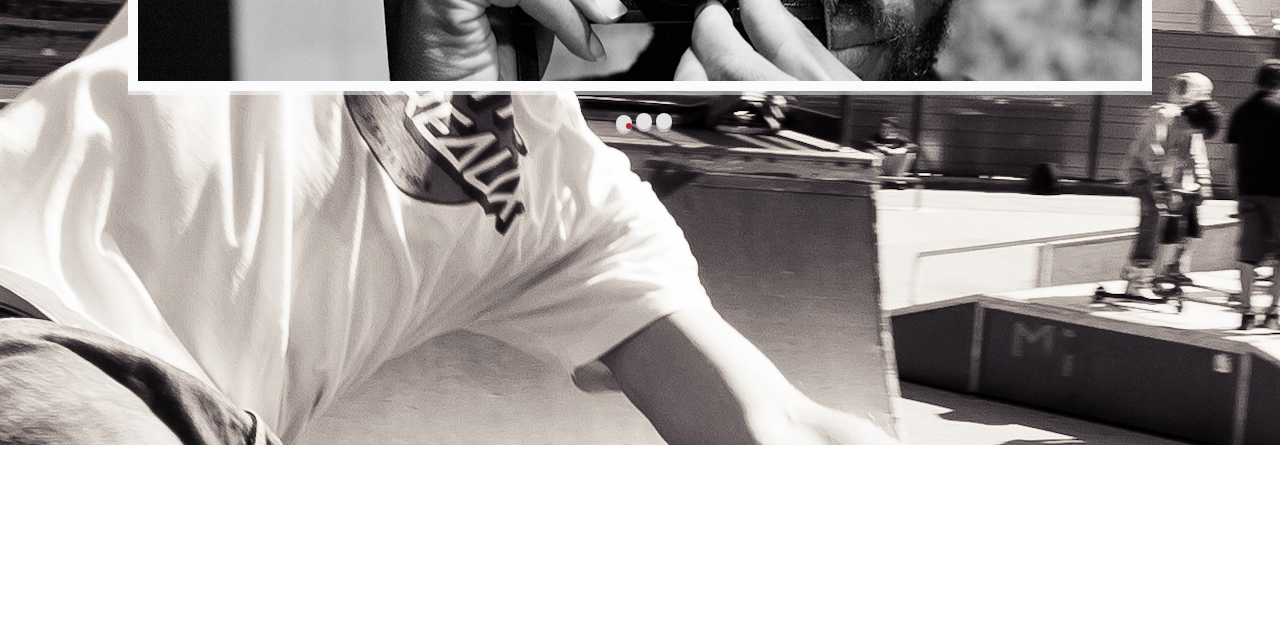
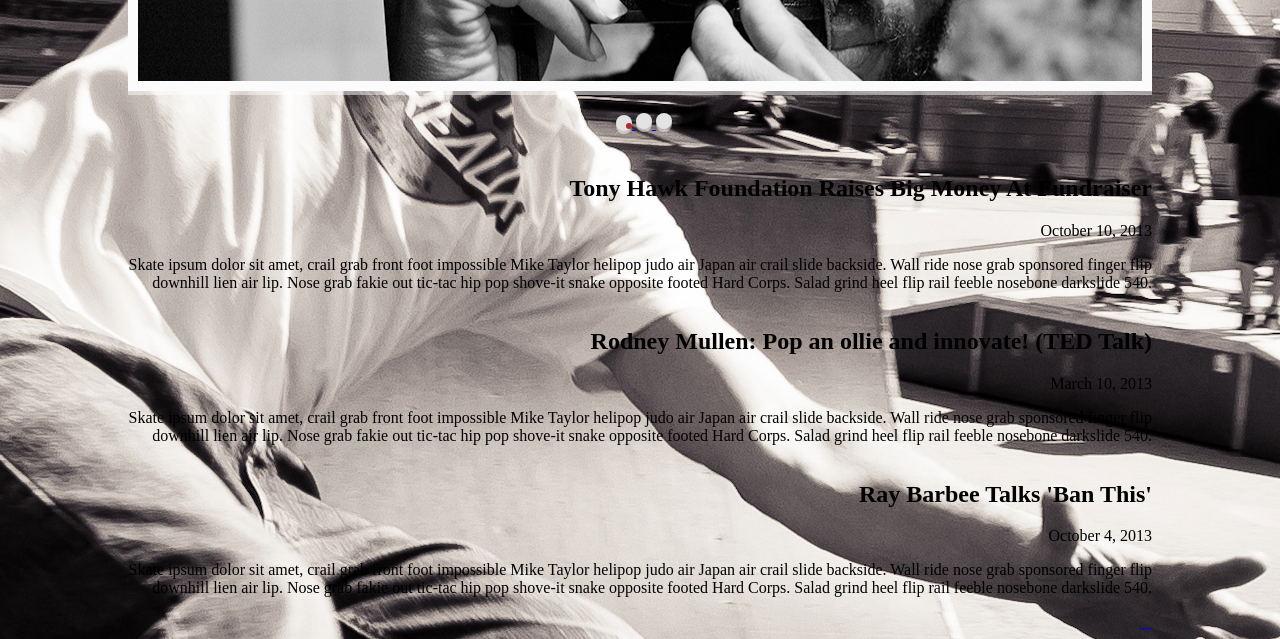
Before and after one commit to maxamey/summer16-1.4-css, a plain HTML site: page index.html in a window 1280 px wide. Shown: the part 355-994 px from the top of the page. Before the commit the page ends 800 px from the top, so only its background shows below. Drawn offline with Linux system fonts and the light colour scheme.

Commit message:
Structured some more of the html. Need to add much css -- many stylings.

```diff
--- a/index.html
+++ b/index.html
@@ -49,13 +49,69 @@
         </div>
         <!-- carousel buttons -->
         <section class="carousel__buttons">
-          <div class="carousel__buttons--circle">
-            <div class="innerDot"></div>
+          <a href="carouselImage-1" class="carousel__button--link">
+            <div class="carousel__buttons--circle">
+              <div class="innerDot"></div>
+            </div>
+          </a>
+          <a href="carouselImage-2" class="carousel__button--link">
+            <div class="carousel__buttons--circle"></div>
+          </a>
+          <a href="carouselImage-3" class="carousel__button--link">
+            <div class="carousel__buttons--circle"></div>
+          </a>
+        </section>
+
+        <!-- ***NEED TO ADD CSS STYLING FOR EVERYTHING PAST THIS POINT*** -->
+
+        <!-- article grid -->
+        <section class="grid__row">
+          <div class="grid__column">
+            <article class="article">
+              <h2 class="article__title">Tony Hawk Foundation Raises Big Money At Fundraiser</h2>
+              <time datetime="2013-10-10">October 10, 2013</time>
+              <p class="article__preview">
+                Skate ipsum dolor sit amet, crail grab front foot impossible Mike Taylor helipop judo air Japan air crail slide backside. Wall ride nose grab sponsored finger flip downhill lien air lip. Nose grab fakie out tic-tac hip pop shove-it snake opposite footed Hard Corps. Salad grind heel flip rail feeble nosebone darkslide 540.
+              </p>
+            </article>
+            <article class="article">
+              <h2 class="article__title">Rodney Mullen: Pop an ollie and innovate! (TED Talk)</h2>
+              <time datetime="2013-03-10">March 10, 2013</time>
+              <p class="article__preview">
+                Skate ipsum dolor sit amet, crail grab front foot impossible Mike Taylor helipop judo air Japan air crail slide backside. Wall ride nose grab sponsored finger flip downhill lien air lip. Nose grab fakie out tic-tac hip pop shove-it snake opposite footed Hard Corps. Salad grind heel flip rail feeble nosebone darkslide 540.
+              </p>
+            </article>
+            <article class="article">
+              <h2 class="article__title">Ray Barbee Talks 'Ban This'</h2>
+              <time datetime="2013-10-04">October 4, 2013</time>
+              <p class="article__preview">
+                Skate ipsum dolor sit amet, crail grab front foot impossible Mike Taylor helipop judo air Japan air crail slide backside. Wall ride nose grab sponsored finger flip downhill lien air lip. Nose grab fakie out tic-tac hip pop shove-it snake opposite footed Hard Corps. Salad grind heel flip rail feeble nosebone darkslide 540.
+              </p>
+            </article>
           </div>
-          <div class="carousel__buttons--circle"></div>
-          <div class="carousel__buttons--circle"></div>
+        </section>
+        <section class="bio__grid">
+          <a href="#" class="bio__grid--link">
+            <img src="" alt="" class="bio__grid--photo"/>
+          </a>
+          <a href="#" class="bio__grid--link">
+            <img src="" alt="" class="bio__grid--photo"/>
+          </a>
+          <a href="#" class="bio__grid--link">
+            <img src="" alt="" class="bio__grid--photo"/>
+          </a>
+          <a href="#" class="bio__grid--link">
+            <img src="" alt="" class="bio__grid--photo"/>
+          </a>
+        </section>
+        <section class="boards">
+
         </section>
     </main>
+    <!-- use summer16-1.3-maxamey html index as a reference -->
+    <footer>
+
+    </footer>
 
 
     </div>
--- a/styles/main.css
+++ b/styles/main.css
@@ -131,3 +131,42 @@ red for buttons: 180	41	46
 	width: 6px;
 	height: 6px;
 }
+
+.carousel__buttons--link {
+
+}
+
+/* article grid*/
+.grid__row {
+
+}
+
+.grid__column {
+
+}
+
+.article {
+  display: inline-block;
+
+}
+
+.article__title {
+
+}
+
+.article__preview {
+
+}
+
+/* bio grid with pictures*/
+.bio__grid {
+
+}
+
+.bio__grid--link {
+
+}
+
+.bio__grid--photo {
+
+}
```
